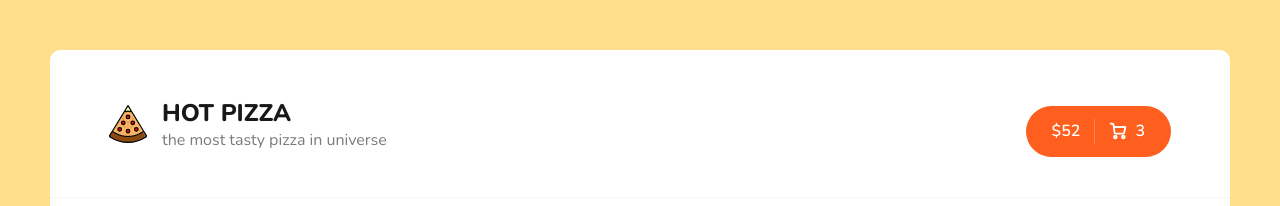
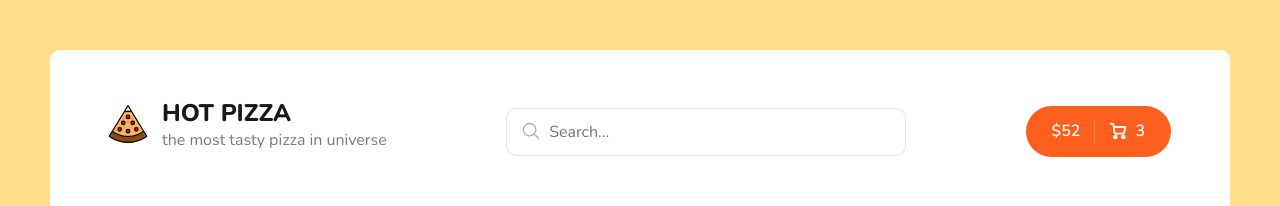
Before and after one commit to Inglsmit/hot-pizza, a React (Create React App) app: page / in a window 1280 px wide. Shown: the top 206 px of the page. Built offline with nearby package versions, Linux system fonts and the light colour scheme; no server answers.

Commit message:
UPD: useContext - search input

```diff
--- a/src/App.js
+++ b/src/App.js
@@ -9,13 +9,14 @@
 
 // import pizzas from './assets/pizzas.json';
 
-
+export const SearchContext = React.createContext( '' );
 
 function App () {
-
+	const [ searchValue, setSearchValue ] = React.useState( '' )
 
 	return (
 		<div className="wrapper">
+			<SearchContext.Provider value={ { searchValue, setSearchValue } }>
 				<Header />
 				<div className="content">
 					<Routes>
@@ -24,6 +25,7 @@
 						<Route path='*' element={ <NotFound /> } />
 					</Routes>
 				</div>
+			</ SearchContext.Provider>
 		</div>
 	);
 }
--- a/src/assets/scss/components/_header.scss
+++ b/src/assets/scss/components/_header.scss
@@ -9,7 +9,7 @@
 		align-items    : center;
 		justify-content: space-between;
 
-		@media (max-width: 645px) {
+		@media (max-width: 1200px) {
 			flex-direction: column;
 		}
 	}
--- a/src/components/Header.js
+++ b/src/components/Header.js
@@ -1,5 +1,6 @@
 import { Link } from 'react-router-dom';
 import pizzaLogo from '../assets/img/pizza-logo.svg'
+import { Search } from './Search/Search';
 
 function Header () {
 	return (
@@ -14,6 +15,9 @@
 						</div>
 					</div>
 				</Link>
+				<div className="header__search">
+					<Search />
+				</div>
 				<div className="header__cart">
 					<Link to="/cart" className="button button--cart">
 						<span>$52</span>
--- /dev/null
+++ b/src/components/Search/Search.js
@@ -0,0 +1,62 @@
+import React from 'react';
+import { SearchContext } from '../../App';
+
+import styles from './Search.module.scss';
+
+export const Search = () => {
+	const { searchValue, setSearchValue } = React.useContext( SearchContext );
+
+	return (
+		<div className={ styles.root }>
+			<svg
+				className={ styles.icon }
+				enableBackground="new 0 0 32 32"
+				id="EditableLine"
+				version="1.1"
+				viewBox="0 0 32 32"
+				xmlns="http://www.w3.org/2000/svg">
+				<circle
+					cx="14"
+					cy="14"
+					fill="none"
+					id="XMLID_42_"
+					r="9"
+					stroke="#000000"
+					strokeLinecap="round"
+					strokeLinejoin="round"
+					strokeMiterlimit="10"
+					strokeWidth="2"
+				/>
+				<line
+					fill="none"
+					id="XMLID_44_"
+					stroke="#000000"
+					strokeLinecap="round"
+					strokeLinejoin="round"
+					strokeMiterlimit="10"
+					strokeWidth="2"
+					x1="27"
+					x2="20.366"
+					y1="27"
+					y2="20.366"
+				/>
+			</svg>
+			<input
+				value={ searchValue }
+				onChange={ ( event ) => setSearchValue( event.target.value ) }
+				className={ styles.input }
+				placeholder="Search..."
+			/>
+			{ searchValue && (
+				<svg
+					onClick={ () => setSearchValue( '' ) }
+					className={ styles.clearIcon }
+					viewBox="0 0 20 20"
+					xmlns="http://www.w3.org/2000/svg">
+					<path d="M10 8.586L2.929 1.515 1.515 2.929 8.586 10l-7.071 7.071 1.414 1.414L10 11.414l7.071 7.071 1.414-1.414L11.414 10l7.071-7.071-1.414-1.414L10 8.586z" />
+				</svg>
+			)
+			}
+		</div >
+	);
+};
--- /dev/null
+++ b/src/components/Search/Search.module.scss
@@ -0,0 +1,40 @@
+.root {
+	margin-top: 16px;
+	position  : relative;
+}
+
+.input {
+	border       : 1px solid rgba(0, 0, 0, 0.1);
+	padding      : 12px 20px;
+	padding-left : 42px;
+	width        : 400px;
+	border-radius: 10px;
+	font-size    : 16px;
+
+	&:focus {
+		border: 1px solid rgba(0, 0, 0, 0.2);
+	}
+}
+
+.icon {
+	width   : 22px;
+	height  : 22px;
+	opacity : 0.3;
+	position: absolute;
+	left    : 14px;
+	top     : 12px;
+}
+
+.clearIcon {
+	width   : 18px;
+	height  : 18px;
+	opacity : 0.3;
+	position: absolute;
+	right   : 15px;
+	top     : 15px;
+	cursor  : pointer;
+
+	&:hover {
+		opacity: 0.8;
+	}
+}
--- a/src/pages/Home.js
+++ b/src/pages/Home.js
@@ -3,8 +3,10 @@
 import Sort from '../components/Sort';
 import PizzaBlock from '../components/PizzaBlock';
 import Sceleton from '../components/PizzaBlock/Sceleton';
+import { SearchContext } from '../App';
 
 export const Home = () => {
+	const { searchValue } = React.useContext( SearchContext );
 	const [ pizzas, setPizzas ] = React.useState( [] );
 	const [ isLoading, setIsLoading ] = React.useState( true );
 	const [ categoryID, setCategoryID ] = React.useState( 0 );
@@ -15,7 +17,7 @@
 	React.useEffect( () => {
 		setIsLoading( true );
 		fetch( `https://63232eaf362b0d4e7dde21f1.mockapi.io/items?${ categoryID > 0 ? `category=${ categoryID }` : ``
-			}&sortBy=${ sortType.sortProperty }&order=desc` )
+			}&sortBy=${ sortType.sortProperty }&order=desc&search=${ searchValue }` )
 			.then( ( res ) => res.json() )
 			.then( ( arr ) => {
 				setPizzas( arr );
@@ -23,7 +25,7 @@
 			} );
 
 		window.scrollTo( 0, 0 );
-	}, [ categoryID, sortType ] );
+	}, [ categoryID, sortType, searchValue ] );
 
 	return (
 		<>
```
Lines whose indentation alone changed are shown as unchanged.
